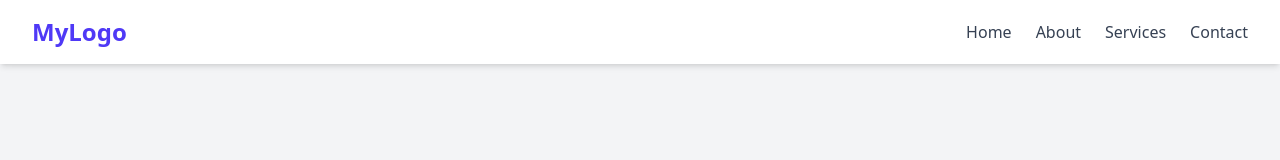
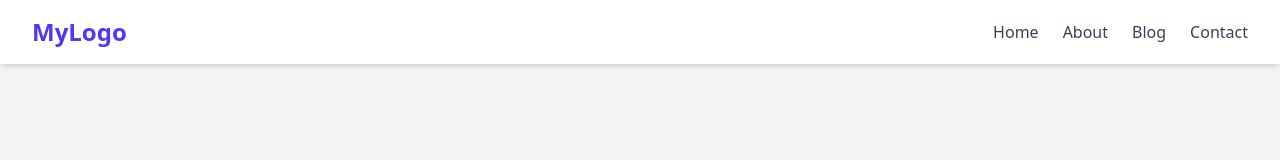
Before and after one commit to Cabdinasir64/Next-Js, a Next.js app: page / in a window 1280 px wide. Shown: the top 160 px of the page. Built offline with nearby package versions, Linux system fonts and the light colour scheme.

Commit message:
fix: update Navbar component to replace Services link with Blog link

```diff
--- a/src/app/components/navbar.tsx
+++ b/src/app/components/navbar.tsx
@@ -7,7 +7,7 @@ import { HiMenu, HiX } from "react-icons/hi";
 const navLinks = [
     { name: "Home", href: "/" },
     { name: "About", href: "/about" },
-    { name: "Services", href: "/services" },
+    { name: "Blog", href: "/blog" },
     { name: "Contact", href: "/contact" },
 ];
 
```
